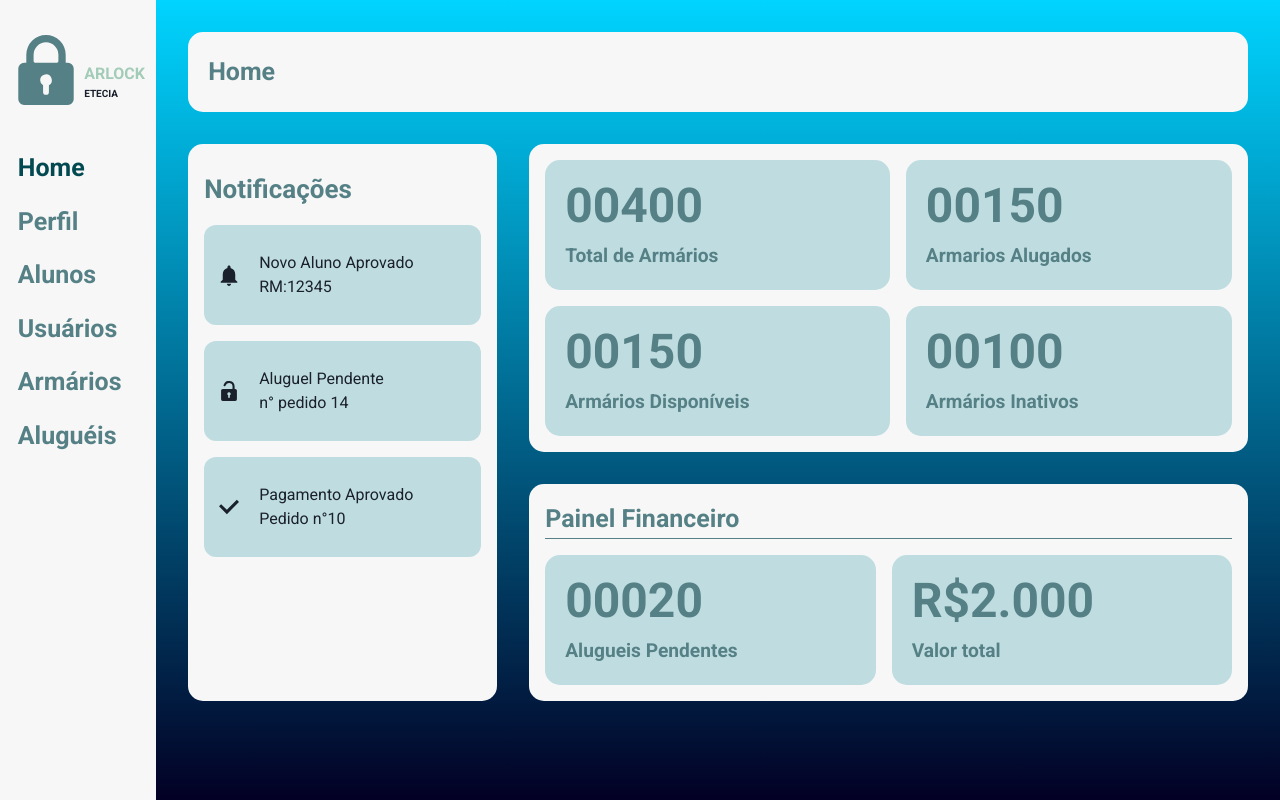
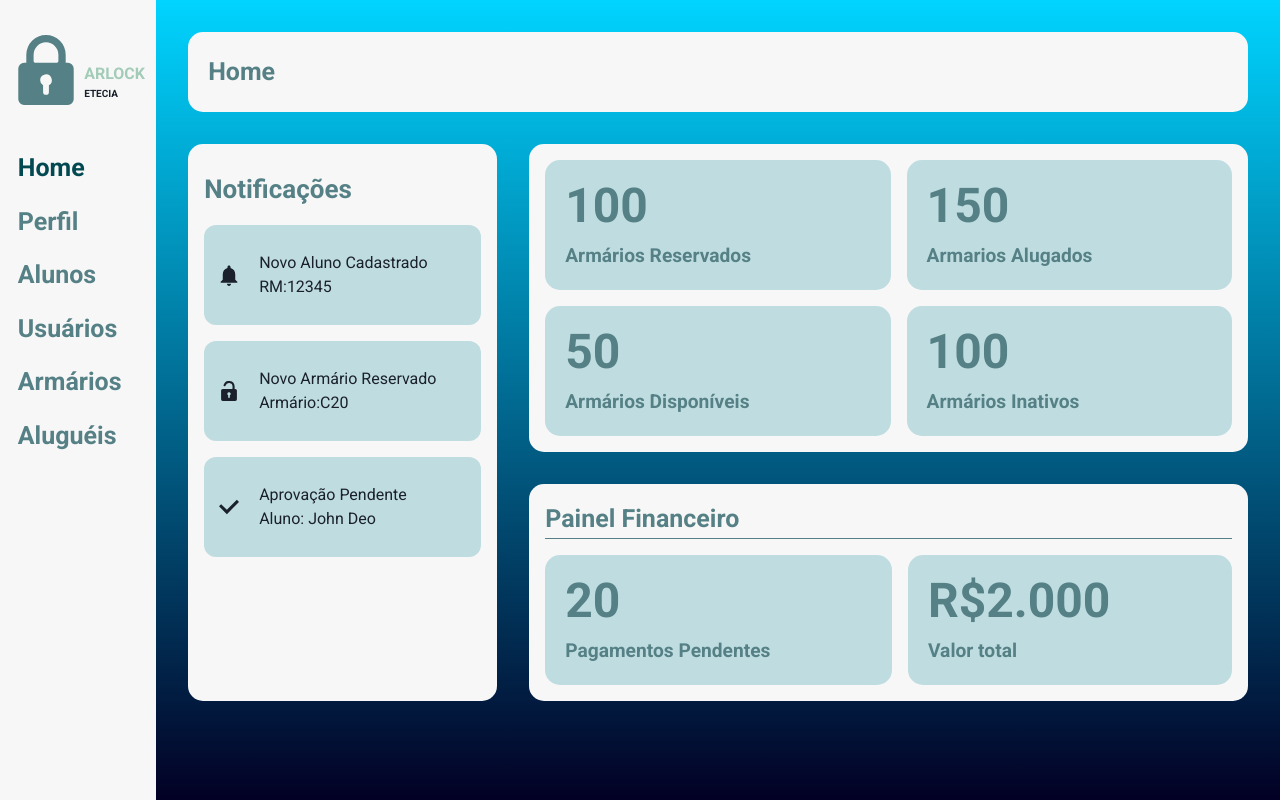
Before and after one commit to GabrieelAraujoo/front-arlock, a React (Create React App) app: page /Adm/Home in a window 1280 px wide. Built offline with nearby package versions, Linux system fonts and the light colour scheme.

Commit message:
chore: aplicacao java

```diff
--- a/src/pages/dashboard/Adm/alugueis.jsx
+++ b/src/pages/dashboard/Adm/alugueis.jsx
@@ -94,7 +94,7 @@ function Alugueis(){
                         marginLeft="1.3rem"
                         marginTop="1.3rem"
                         >
-                        Aprovados
+                        Aluguéis Aprovados
                         </Text>
 
                         <Flex
--- a/src/pages/dashboard/Adm/alunos.jsx
+++ b/src/pages/dashboard/Adm/alunos.jsx
@@ -11,7 +11,7 @@ import { listAlunos } from "../../../Mock/listAlunos";
 
 function Alunos() {
 
-  const INPUT_BUSCA = document.getElementById('input-busca');
+  {/*const INPUT_BUSCA = document.getElementById('input-busca');
   const TABELA_ALUNO = document.getElementById('tabela-aluno');
 
   INPUT_BUSCA.addEventListener('keyup', () => {
@@ -37,7 +37,7 @@ function Alunos() {
       }
     }
 
-  })
+  })*/}
 
 
 
@@ -64,15 +64,15 @@ function Alunos() {
             overflowX={{ base: "scroll", sm: "hidden" , lg: "hidden" }}
             overflowY={{ base: "scroll", sm: "hidden" , lg: "hidden" }}
           >
-            {/*<Text
+            <Text
               fontSize="35px"
               textColor="#558085"
               fontWeight="bold"
               marginLeft="1.3rem"
               marginTop="1.3rem"
             >
-              Alunos
-            </Text>/*}
+              Lista de Alunos
+            </Text>
 
             {/* input pesquisa */}
             <Flex
@@ -81,7 +81,6 @@ function Alunos() {
               marginLeft="20px"
               marginTop="15px"
               w="full"
-              id="input-pesquisa-aluno"
             >
               {/* componente pesquisa */}
               <InputPesquisa />
--- a/src/pages/dashboard/Adm/armario_novo.jsx
+++ b/src/pages/dashboard/Adm/armario_novo.jsx
@@ -38,7 +38,7 @@ function NewArmarios (){
                             marginLeft="1.3rem"
                             marginTop="1rem"
                             >
-                            Novos Armários
+                            Criar Novos Armários
                             </Text>
 
                             <Flex w="full" paddingX="1.3rem">
--- a/src/pages/dashboard/Adm/armarios.jsx
+++ b/src/pages/dashboard/Adm/armarios.jsx
@@ -43,7 +43,7 @@ function Armarios(){
                         marginLeft="1.3rem"
                         marginTop="1.3rem"
                         >
-                        Armários
+                        Lista de Armários
                         </Text>
 
                         <Flex
--- a/src/pages/dashboard/Adm/index.jsx
+++ b/src/pages/dashboard/Adm/index.jsx
@@ -42,18 +42,18 @@ function Home() {
               </Text>
 
               <BoxNotificationAlert
-                title={"Novo Aluno Aprovado"}
+                title={"Novo Aluno Cadastrado"}
                 subtitle={"RM:12345"}
               />
 
               <BoxNotificationRent
-                title={"Aluguel Pendente"}
-                subtitle={"n° pedido 14"}
+                title={"Novo Armário Reservado"}
+                subtitle={"Armário:C20"}
               />
 
               <BoxNotificationPayment
-                title={"Pagamento Aprovado"}
-                subtitle={"Pedido n°10"}
+                title={"Aprovação Pendente"}
+                subtitle={"Aluno: John Deo"}
               />
             </Flex>
 
@@ -79,10 +79,10 @@ function Home() {
                 padding="1rem"
                 marginBottom="2rem"
               >
-                <BoxGeral number={"00400"} text={"Total de Armários"} />
-                <BoxGeral number={"00150"} text={"Armarios Alugados"} />
-                <BoxGeral number={"00150"} text={"Armários Disponíveis"} />
-                <BoxGeral number={"00100"} text={"Armários Inativos"} />
+                <BoxGeral number={"100"} text={"Armários Reservados"} />
+                <BoxGeral number={"150"} text={"Armarios Alugados"} />
+                <BoxGeral number={"50"} text={"Armários Disponíveis"} />
+                <BoxGeral number={"100"} text={"Armários Inativos"} />
               </Flex>
 
               {/* Financeiro */}
@@ -117,7 +117,7 @@ function Home() {
                   gridColumnGap="1rem"
                   gridRowGap={{ base: "1rem", lg: "0" }}
                 >
-                  <BoxGeral number={"00020"} text={"Alugueis Pendentes"} />
+                  <BoxGeral number={"20"} text={"Pagamentos Pendentes"} height={{base: "135px", sm: "130px"}}/>
                   <BoxGeral number={"R$2.000"} text={"Valor total"}  />
                 </Flex>
               </Flex>
--- a/src/pages/dashboard/Adm/usuario.jsx
+++ b/src/pages/dashboard/Adm/usuario.jsx
@@ -45,7 +45,7 @@ function Usuarios(){
                         marginLeft="1.3rem"
                         marginTop="1.3rem"
                         >
-                        Usuários
+                        Lista de Usuários
                         </Text>
 
                         <Flex
--- a/src/pages/dashboard/Adm/usuario_novo.jsx
+++ b/src/pages/dashboard/Adm/usuario_novo.jsx
@@ -38,7 +38,7 @@ function NewUsuarios(){
                             marginLeft="1.3rem"
                             marginTop="1rem"
                             >
-                            Novo Usuário
+                            Criar Novo Usuário
                             </Text>
 
                             <Flex w="full" paddingX="1.3rem">
```
